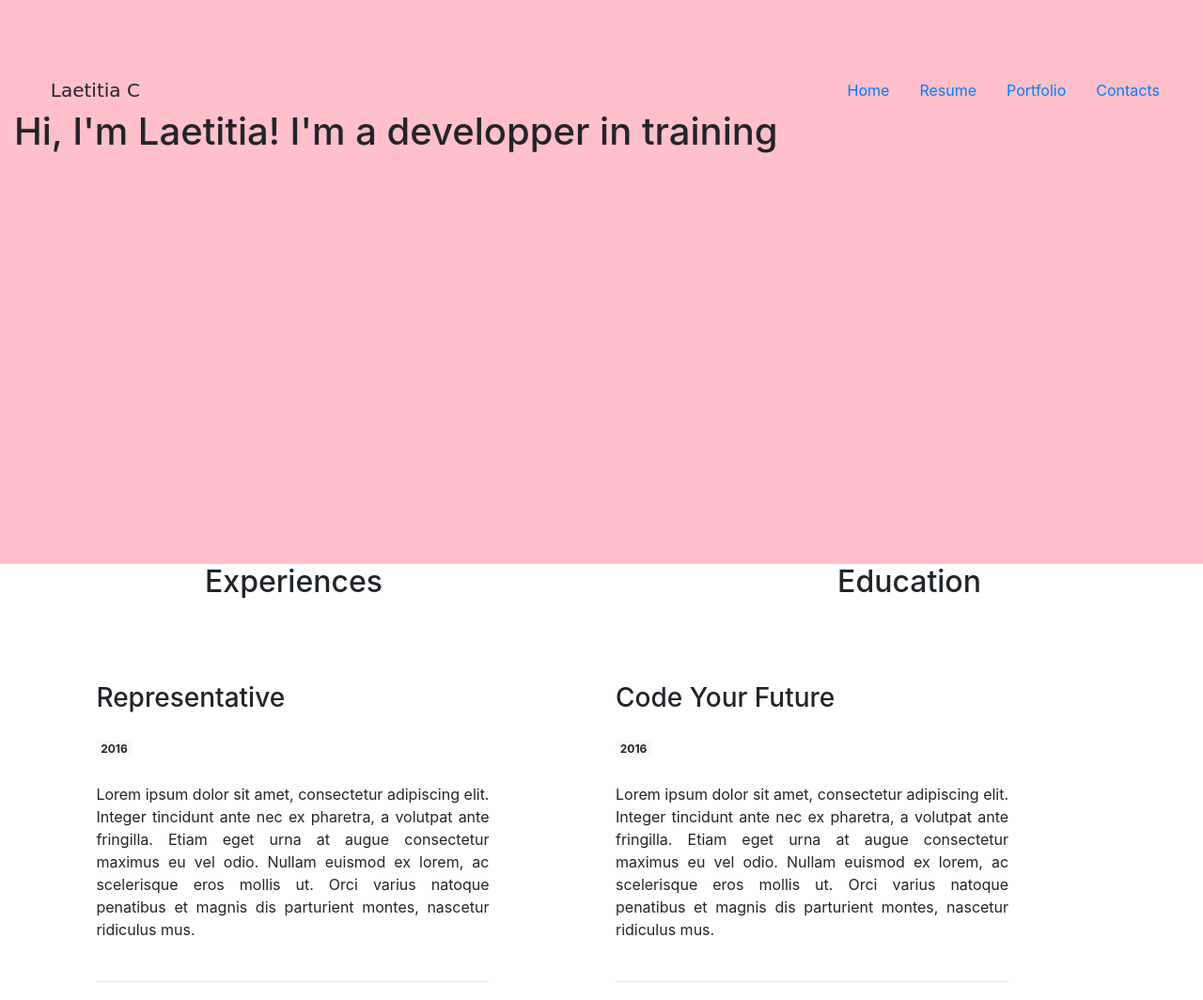
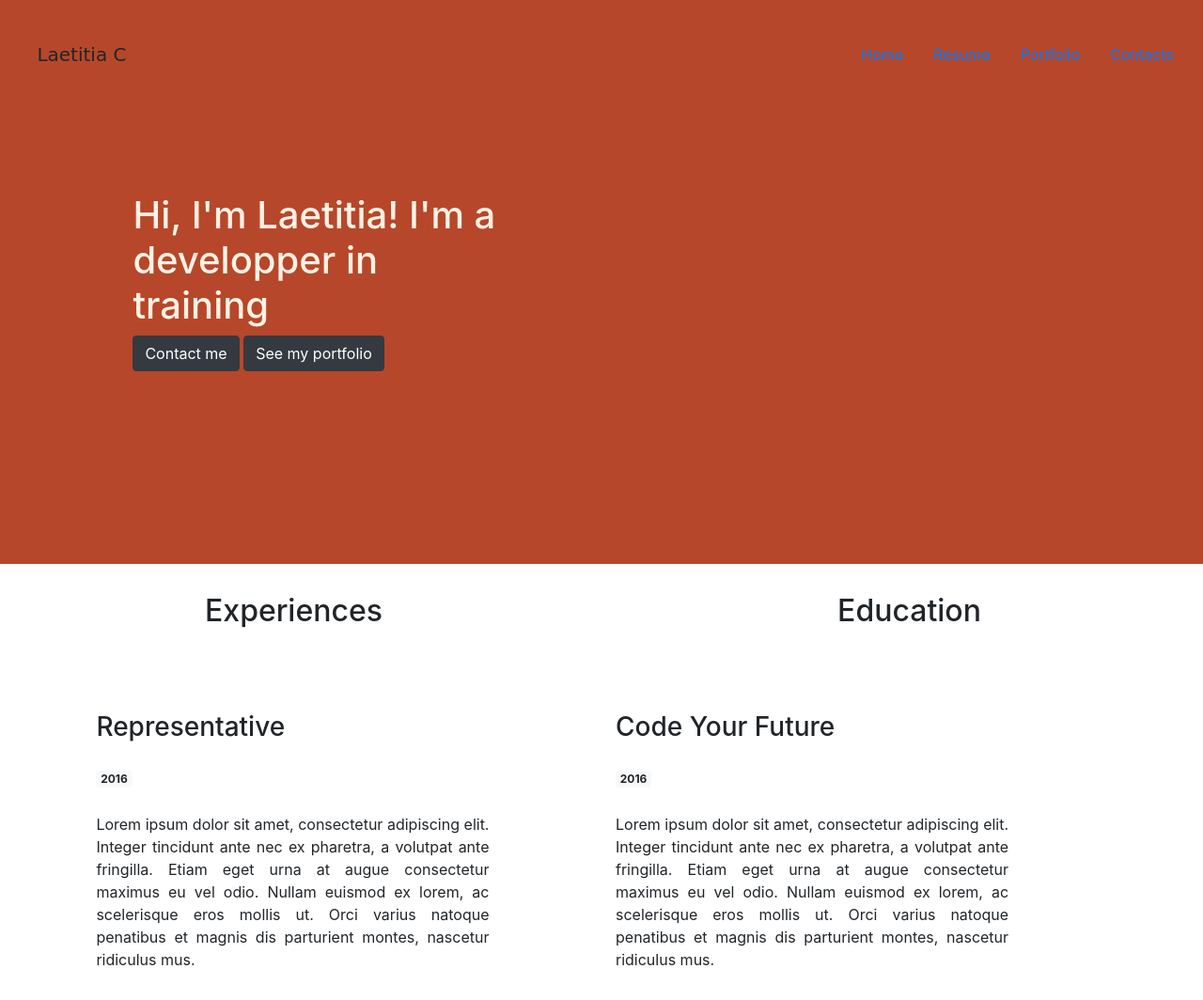
Before and after one commit to supertata/My_personal_Webiste_Bootstrap, a plain HTML site: page resume.html in a window 1280 px wide. Shown: the top 1064 px of the page at 94% size. Drawn offline with nearby package versions, Linux system fonts and the light colour scheme.

Commit message:
added background color to top section and positioned tagline

```diff
--- a/index.html
+++ b/index.html
@@ -3,6 +3,8 @@
 <head>
     <meta charset="UTF-8">
     <meta name="viewport" content="width=device-width, initial-scale=1.0">
+    <!-- Favicons -->
+    <link rel="icon" href="/Users/Laetitiawork/Desktop/My_personal_Website_Bootstrap/Assets/favicon.ico">
     <title>Laetitia's website</title>
     <link href="https://fonts.googleapis.com/css?family=Comic+Neue|Liu+Jian+Mao+Cao&display=swap" rel="stylesheet">
     <link rel="stylesheet" type="text/css" href="styles.css" />
@@ -12,7 +14,7 @@
 
     <section id="title">
 
-    <!--Nav Bar-->
+    <!--   Nav Bar   -->
     <div class="container-fluid">
       <div class="row">
 
@@ -44,9 +46,15 @@
 
       <!--Page Tagline-->
   <div>
-<h1>Hi, I'm Laetitia! I'm a developper in training</h1>
-<button type="button" class="btn btn-dark">Contact me</button>
-<button type="button" class="btn btn-dark">See my portfolio</button>
+    <div class="col-md-6 tagline">
+      <h1>Hi, I'm Laetitia! I'm a developper in training</h1>
+      <button type="button" class="btn btn-dark buttons">Contact me</button>
+      <button type="button" class="btn btn-dark">See my portfolio</button>
+    </div class="col-md-6">
+    <div>
+
+    </div>
+
 </div>
         <img src="#" alt="">
 </section>
--- a/resume.html
+++ b/resume.html
@@ -16,7 +16,7 @@
   <div class="container-fluid">
 
 <!-- Nav Bar -->
-<div class="container-fluid">
+
   <div class="row">
 
 <div class="col-md-6">
@@ -42,11 +42,17 @@
 
 <!--Page Tag Line -->
 <div>
-  <h1>Hi, I'm Laetitia! I'm a developper in training</h1>
+  <div class="col-md-6 tagline">
+    <h1>Hi, I'm Laetitia! I'm a developper in training</h1>
+    <button type="button" class="btn btn-dark buttons">Contact me</button>
+    <button type="button" class="btn btn-dark">See my portfolio</button>
+  </div class="col-md-6">
+  <div>
+
   </div>
-  <img src="#" alt="">
+
+</div>
 </section>
-
 <!--Grid-->
 
 <div class="row">
--- a/styles.css
+++ b/styles.css
@@ -1,10 +1,27 @@
 
 /* Title section */
 
-#title {
-    background-color: pink;
+/*#title {
     height: 600px;
+    background-color: #b7472a;
 }
+*/
+
+.container-fluid {
+    height: 600px;
+    background-color: #b7472a;
+    padding: 3% 15%;
+}
+
+h1 {
+    color: #fff2e5;
+}
+
+.tagline {
+    margin-left: 15%;
+    padding-top: 15%;
+}
+
 
 /* Home - Testimonial Section */
 
@@ -56,19 +73,14 @@ h2 {
     padding: 5px;
 }
 
-.container-fluid {
-    background-color: pink;
-    padding: 3% 15%;
-}
-
 #skills {
     background-color: blanchedalmond;
 }
 
-/* h2 {
-    padding: 5% 40% 0 0;
-
-  } */
+h2 {
+    padding: 5% 20% 0 ;
+    margin-left: auto;
+  }
 
 h3 {
     padding: 3% 0;
```
Also changed, not shown: contacts.html (+9 -5 lines), portfolio.html (+17 -8 lines), Assets/favicon.ico (added).
